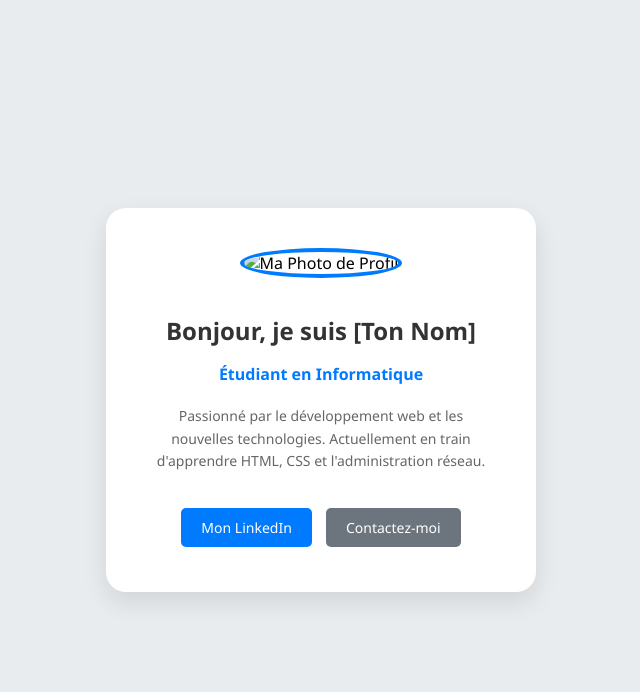
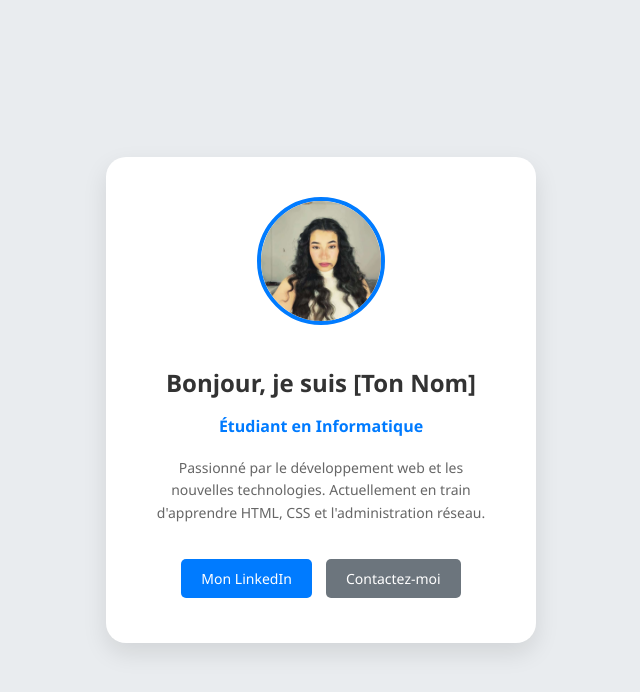
Before and after one commit to nermine-yh/my-profile, a plain HTML site: page index.html in a window 1280 px wide. Shown: the whole page, without its empty margins (319-959 px from the left). Drawn offline with Linux system fonts and the light colour scheme.

Commit message:
Add files via upload

```diff
--- a/index.html
+++ b/index.html
@@ -12,7 +12,7 @@
     <div class="container">
         <div class="card">
 
-            <img src="images/me.jpg" alt="Ma Photo de Profil" class="profile-img">
+            <img src="me.jpg" alt="Ma Photo de Profil" class="profile-img">
 
             <h1>Bonjour, je suis [Ton Nom]</h1>
             <p class="title">Étudiant en Informatique</p>
```
